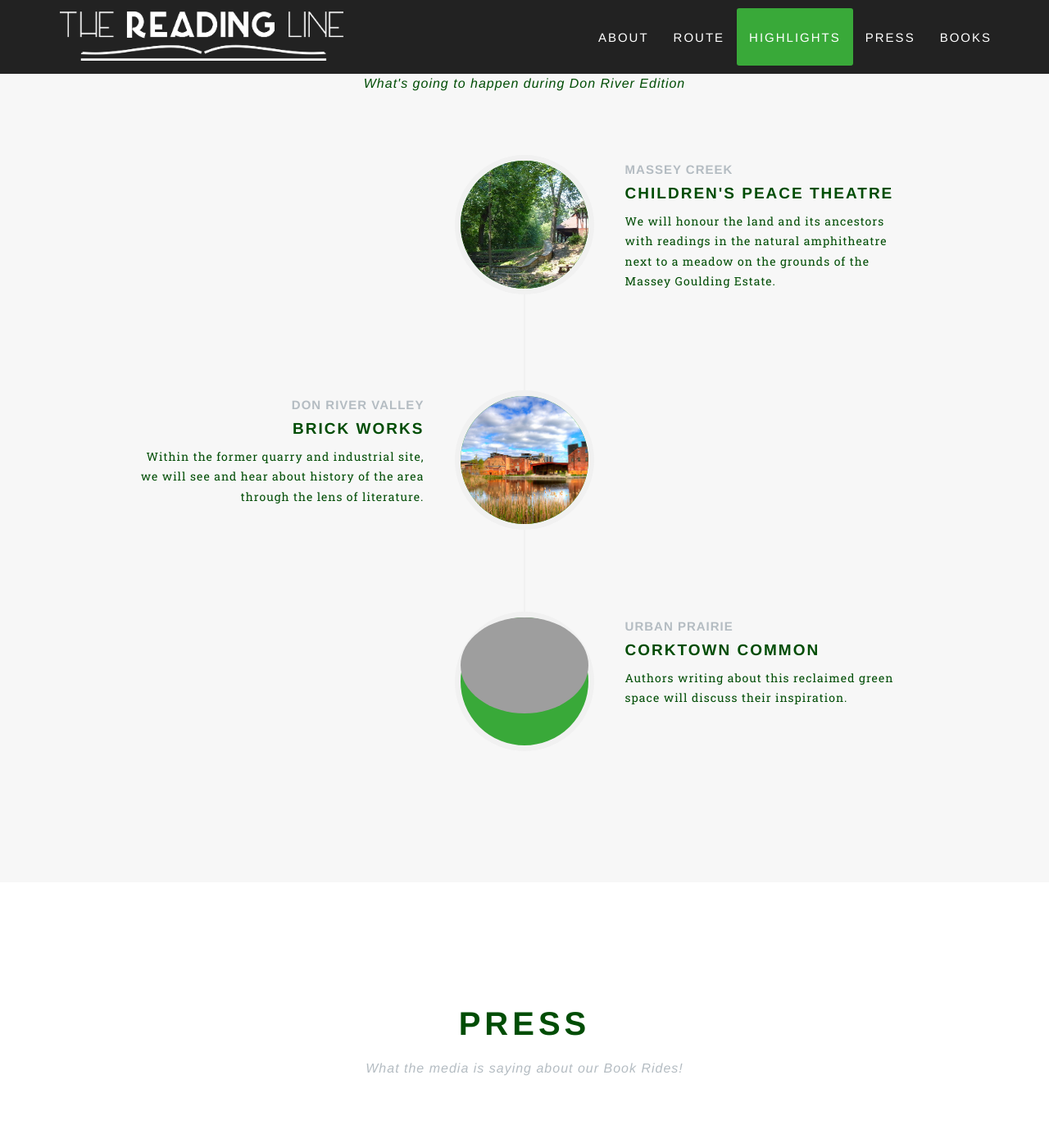
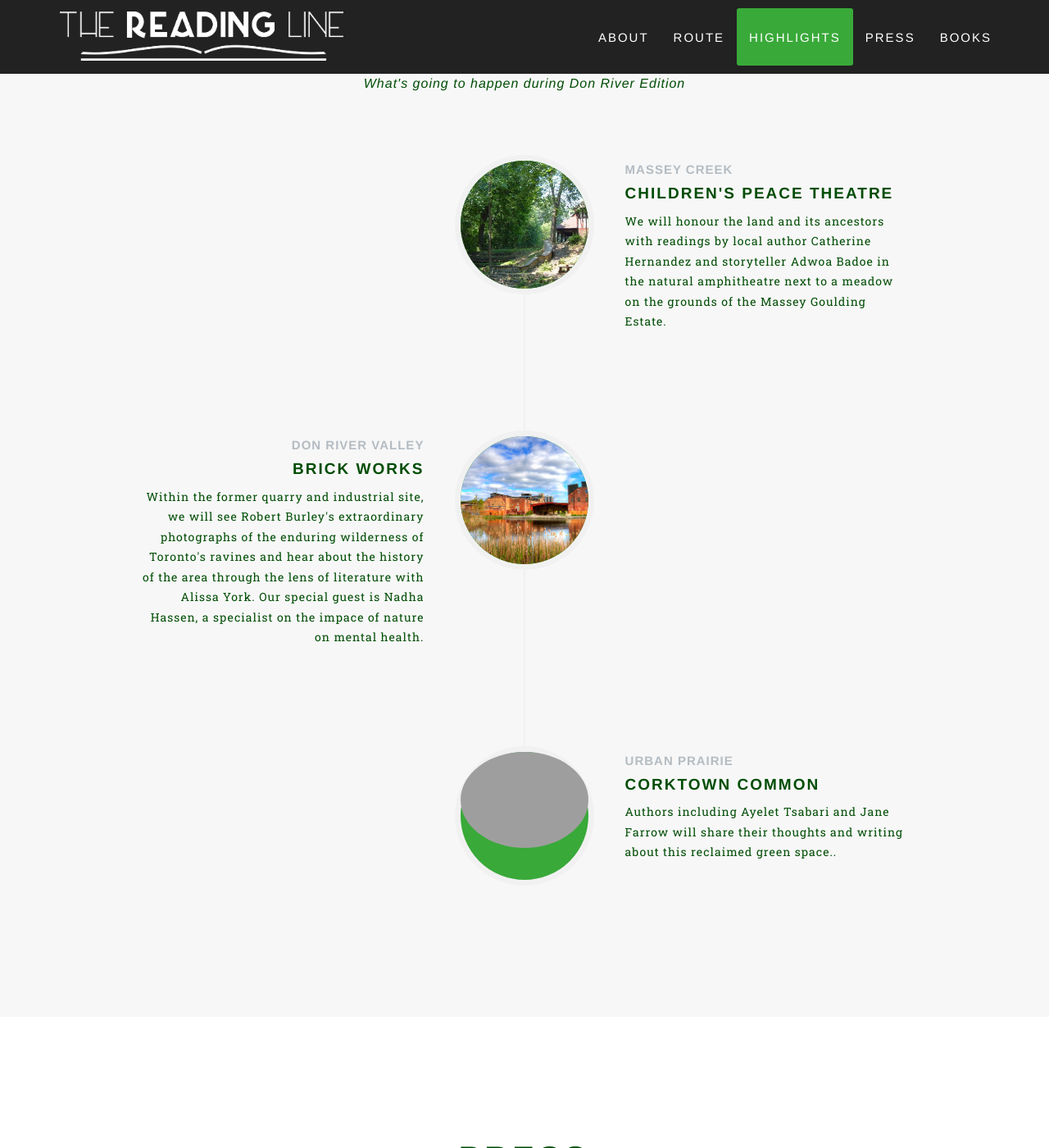
Before and after one commit to thereadingline/thereadingline.github.io, a Jekyll site: the page built from _pages/2017-don-river-edition.md, in a window 1280 px wide and 1400 px high, scrolled down 2846 px. Shown: the whole window at 82% size. Built offline with Jekyll 4.4.1, drawn with Linux system fonts in a browser that asks for light colours; some web fonts are replaced.

Commit message:
tuesday stuff

```diff
--- a/_pages/2017-don-river-edition.md
+++ b/_pages/2017-don-river-edition.md
@@ -22,13 +22,13 @@ journey:
   - title: Children's Peace Theatre
     subheading: Massey Creek
     img: 4.jpg
-    about: We will honour the land and its ancestors with readings in the natural amphitheatre next to a meadow on the grounds of the Massey Goulding Estate.
+    about: We will honour the land and its ancestors with readings by local author Catherine Hernandez and storyteller Adwoa Badoe in the natural amphitheatre next to a meadow on the grounds of the Massey Goulding Estate.
   - title: Brick Works
     subheading: Don River Valley
     img: 1.jpg
-    about: Within the former quarry and industrial site, we will see and hear about history of the area through the lens of literature.
+    about: Within the former quarry and industrial site, we will see Robert Burley's extraordinary photographs of the enduring wilderness of Toronto's ravines and hear about the history of the area through the lens of literature with Alissa York. Our special guest is Nadha Hassen, a specialist on the impace of nature on mental health.
   - title: Corktown Common
     subheading: Urban Prairie
     img: 2.jpg
-    about: Authors writing about this reclaimed green space will discuss their inspiration.
+    about: Authors including Ayelet Tsabari and Jane Farrow will share their thoughts and writing about this reclaimed green space..
 ---
```
